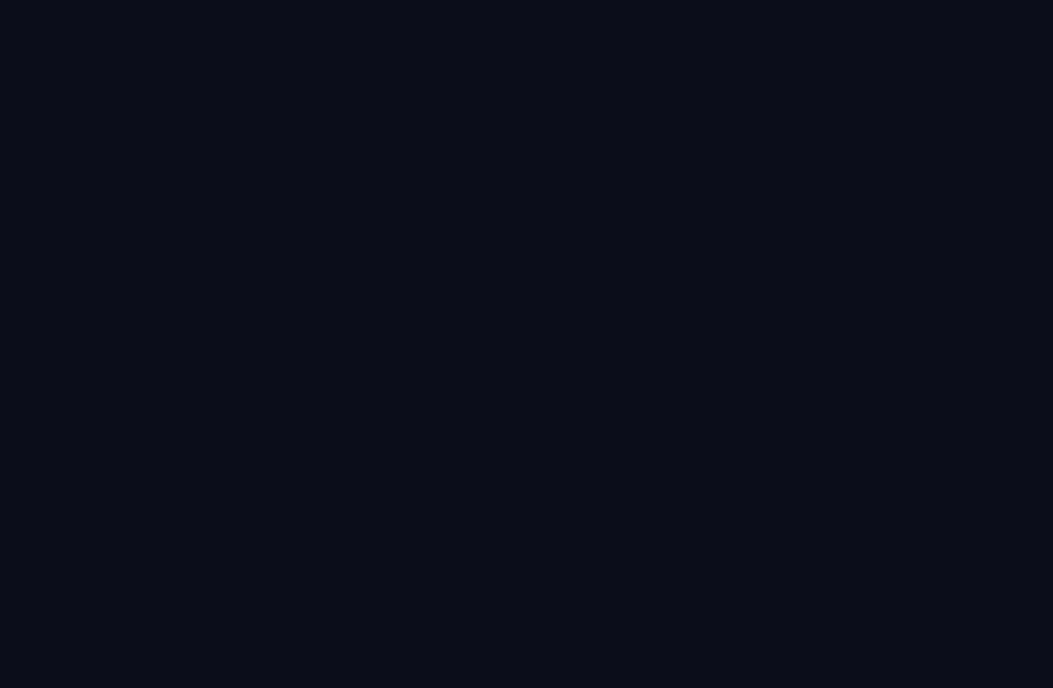
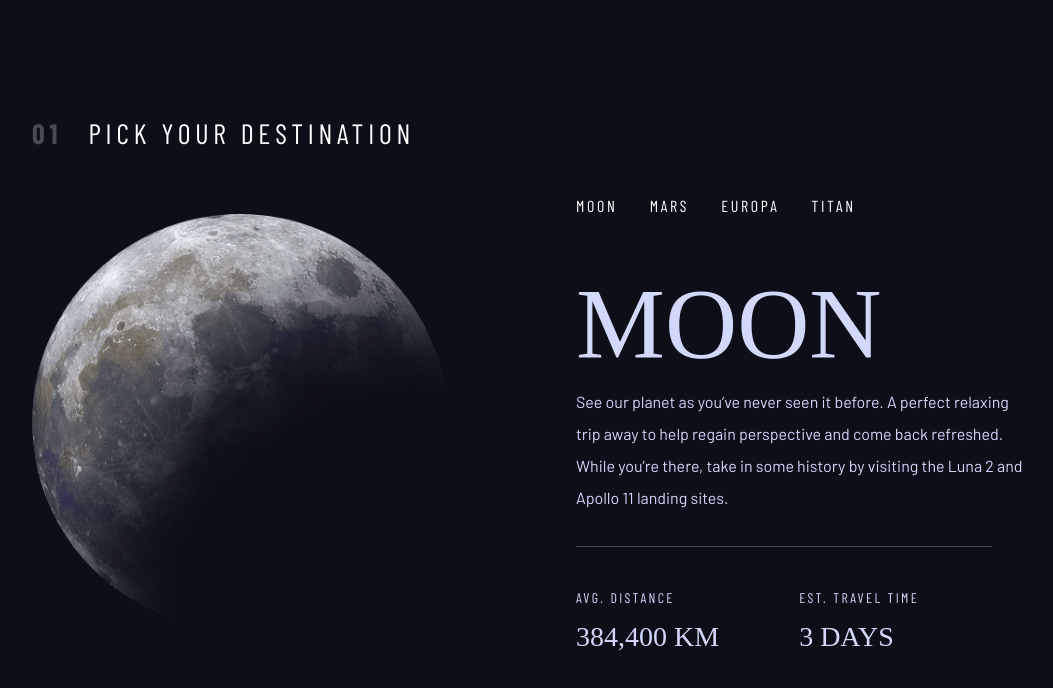
Before and after one commit to eugenekulikou/space-tourism-nuxt3-tailwind, a Nuxt app: page /destinations in a window 1280 px wide. Before the commit this address had no page. Shown: the top 688 px of the page, without its empty margins (128-1181 px from the left). Built offline with nearby package versions, Linux system fonts and the light colour scheme; a web font is replaced by a local one.

Commit message:
Adds destination page layout

```diff
--- a/components/Navigation/Menu.vue
+++ b/components/navigation/Menu.vue
@@ -24,9 +24,8 @@
       </li>
     </ul>
   </nav>
-    <!-- end of mobile nav-->
 
-    <nav role="navigation" class="hidden bg-white bg-opacity-15 backdrop-blur-xl md:block md:-mr-8 lg:-mr-12">
+  <nav role="navigation" class="hidden bg-white bg-opacity-15 backdrop-blur-xl md:block md:-mr-8 lg:-mr-12 lg:px-8">
     <ul class="underline-indicators flex space-x-8 md:mx-10 lg:mx-20">
       <li v-for="(link, index) in links" class="px-4 py-8">
         <NavigationLink
--- /dev/null
+++ b/composables/usePageHeading.ts
@@ -0,0 +1,4 @@
+export const usePageHeading = (string) => {
+  const [prefix, ...heading] = string.split(' ');
+  return [prefix, heading.join(' ')];
+};
--- a/layouts/PageDefault.vue
+++ b/layouts/PageDefault.vue
@@ -9,7 +9,7 @@
 
   <LayoutHeader class="z-20" />
 
-  <div class="h-dvh">
+  <div class="h-dvh pt-24">
     <slot></slot>
   </div>
 </template>
--- a/pages/design-system.vue
+++ b/pages/design-system.vue
@@ -117,7 +117,9 @@
               Subheading 2 - Barlow Condensed Regular - 14px - 2.35 Character
               Space
             </p>
-            <p class="font-sans-cond text-sm tracking-wide">Avg. Distance</p>
+            <p class="font-sans-cond text-sm uppercase tracking-wide">
+              Avg. Distance
+            </p>
           </div>
           <div>
             <p class="mb-4 font-sans-normal text-xl">
@@ -129,7 +131,7 @@
           </div>
           <div>
             <p class="mb-4 text-xl">Body Text</p>
-            <p>
+            <p class="leading-8">
               Lorem ipsum dolor sit amet, consectetuer adipiscing elit.
               Phasellus hendrerit. Pellentesque aliquet nibh nec urna. In nisi
               neque, aliquet vel, dapibus id, mattis vel, nisi. Sed pretium,
--- /dev/null
+++ b/pages/destinations/index.vue
@@ -0,0 +1,96 @@
+<template>
+  <main
+    id="main"
+    class="grid gap-8 pb-12 text-center [grid-template-areas:'title''image''tabs''content']
+      lg:grid-cols-[minmax(2rem,_1fr)_repeat(2,_minmax(0,_40rem))_minmax(2rem,_1fr)]
+      lg:items-stretch lg:justify-start lg:gap-x-32 lg:gap-y-8 lg:pt-28 lg:text-start
+      lg:[grid-template-areas:'._title_title_.''._image_tabs_.''._image_content_.']"
+  >
+    <h1
+      class="mx-8 text-nowrap text-start font-sans-cond text-2xl uppercase tracking-widest
+        text-white [grid-area:title] lg:mx-0"
+    >
+      <span class="mr-4 font-semibold opacity-25">{{ prefix }}</span>
+      {{ heading }}
+    </h1>
+
+    <div
+      class="flex max-w-[10.625rem] items-center place-self-center [grid-area:image]
+        md:max-w-[18.75rem] lg:max-w-[27.8125rem]"
+    >
+      <img
+        class="aspect-square"
+        src="@/assets/images/pages/destination/image-moon.png"
+      />
+    </div>
+
+    <div
+      class="underline-indicators flex justify-center space-x-8 [grid-area:tabs]
+        lg:justify-start"
+    >
+      <button
+        v-for="tab in tabs"
+        aria-selected="true"
+        class="py-[0.5em] font-sans-cond uppercase tracking-wider text-white"
+      >
+        {{ tab }}
+      </button>
+    </div>
+
+    <article class="mx-auto [grid-area:content] lg:mx-0">
+      <h2 class="font-serif text-8xl uppercase leading-tight">
+        {{ data.name }}
+      </h2>
+
+      <p class="w-[50ch] text-center leading-8 lg:text-left">
+        {{ data.description }}
+      </p>
+
+      <div
+        class="mx-12 mt-8 flex flex-col justify-evenly space-y-12 border-t border-white
+          border-opacity-25 pt-10 md:flex-row md:space-x-20 md:space-y-0 lg:mx-0
+          lg:justify-start"
+      >
+        <div class="space-y-2">
+          <h3 class="font-sans-cond text-sm uppercase tracking-wide">
+            {{ data.avgDistance }}
+          </h3>
+          <p class="font-serif text-2xl uppercase">{{ data.distance }}</p>
+        </div>
+
+        <div class="space-y-2">
+          <h3 class="font-sans-cond text-sm uppercase tracking-wide">
+            {{ data.estTravel }}
+          </h3>
+          <p class="font-serif text-2xl uppercase">{{ data.travel }}</p>
+        </div>
+      </div>
+    </article>
+  </main>
+</template>
+
+<script setup>
+definePageMeta({
+  title: 'My destinations',
+  layout: 'page-default',
+});
+
+const tabs = ref(['moon', 'mars', 'europa', 'titan']);
+
+const data = ref({
+  heading: '01 Pick your destination',
+  name: 'Moon',
+  images: {
+    png: '@/assets/images/destination/image-moon.png',
+    webp: './assets/destination/image-moon.webp',
+  },
+  description:
+    'See our planet as you’ve never seen it before. A perfect relaxing trip away to help regain perspective and come back refreshed. While you’re there, take in some history by visiting the Luna 2 and Apollo 11 landing sites.',
+  avgDistance: 'Avg. distance',
+  distance: '384,400 km',
+  estTravel: 'Est. travel time',
+  travel: '3 days',
+});
+
+const [prefix, heading] = usePageHeading(data.value.heading);
+</script>
```
Also changed, not shown: components/navigation/BurgerButton.vue (renamed from components/Navigation/BurgerButton.vue), components/navigation/CloseButton.vue (renamed from components/Navigation/CloseButton.vue), components/navigation/Link.vue (renamed from components/Navigation/Link.vue).
